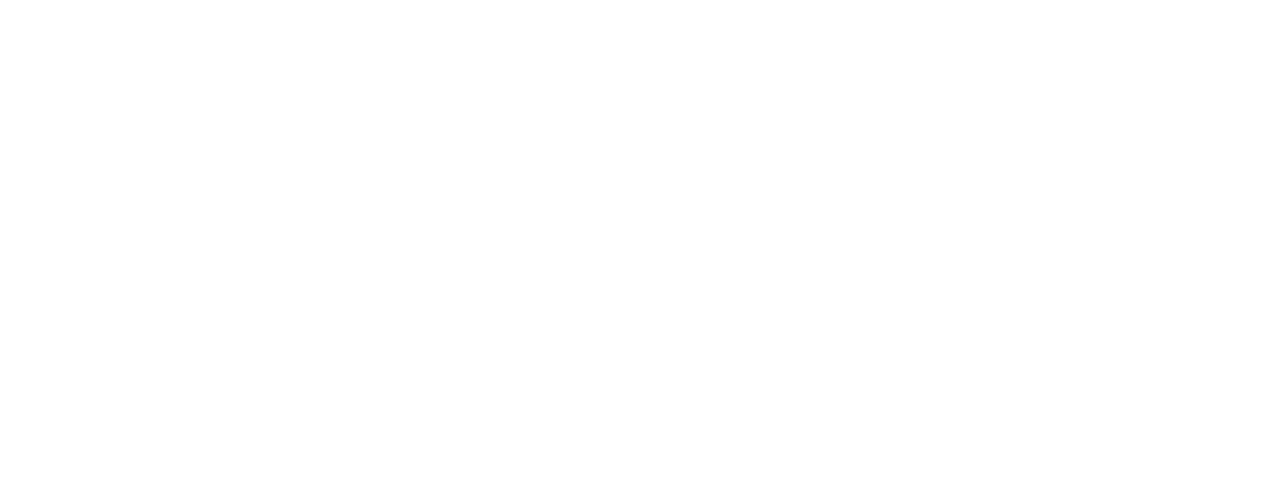
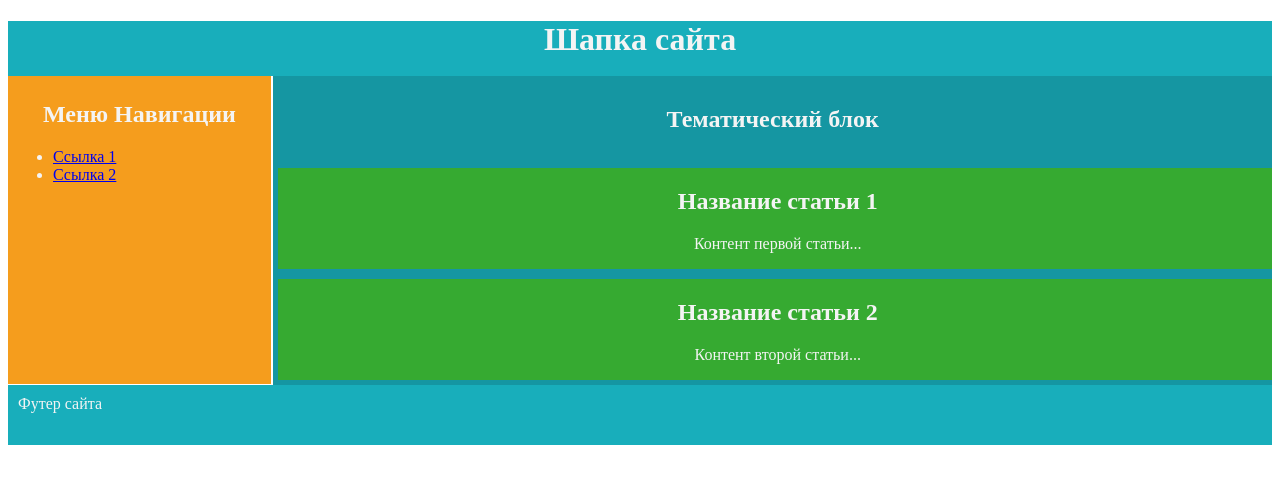
Before and after one commit to Artur-Kli/Task_6, a plain HTML site: page index.html in a window 1280 px wide. Drawn offline with Linux system fonts and the light colour scheme.

Commit message:
semantic_html5

```diff
--- /dev/null
+++ b/css/style.css
@@ -0,0 +1,107 @@
+/* body {
+  background: #f2f2f3;
+  color: #000000;
+  font-family: Arial;
+  font-size: 12px;
+}
+
+#container {
+  background: #FFFFFF;
+  margin: 30px auto;
+  width: 1300px;
+  height: 1000px;
+}
+
+#header {
+  background: #838283;
+  width: 1300px;
+  height: 200px;
+}
+
+#navigation {
+  background: #a2a2a2;
+  width: 1300px;
+  height: 20px;
+}
+
+#menu {
+  background: #333333;
+  float: left;
+  width: 280px;
+  height: 600px;
+}
+
+#content {
+  background: #d2d0d2;
+  float: right;
+  width: 1020px;
+  height: 600px;
+}
+
+#clear {
+  clear: both;
+}
+
+#footer {
+  background: #838283;
+  height: 180px;
+  width: 1300px;
+} */
+
+body {
+  color: #F4F4F4;
+}
+
+header {
+  text-align: center;
+  height: 55px;
+  background: #18AEBB;
+}
+
+nav {
+  float: left;
+  padding: 5px;
+  height: 298px;
+  width: 20%;
+  background: #F59D1D;
+}
+
+nav h2 {
+  text-align: center;
+}
+
+section {
+  float: right;
+  width: 79%;
+  background: #1596A2;
+}
+
+section h1 {
+  padding: 10px;
+  text-align: center;
+}
+
+article {
+  float: left;
+  width: 99%;
+  margin: 5px;
+  padding-left: 5px;
+  text-align: center;
+  background: #36AA31;
+}
+
+article h2 {
+  text-align: center;
+}
+
+footer {
+  clear: both;
+  height: 40px;
+  padding: 10px;
+  background: #18AEBB;
+}
+
+footer p {
+  font-size: 14px;
+  text-align: center;
+}
--- a/index.html
+++ b/index.html
@@ -1,3 +1,25 @@
+<!-- <!DOCTYPE html>
+<html lang="en">
+<head>
+  <meta charset="UTF-8">
+  <meta http-equiv="X-UA-Compatible" content="IE=edge">
+  <meta name="viewport" content="width=device-width, initial-scale=1.0">
+  <title>Document</title>
+  <link rel="stylesheet" href="css/style.css">
+</head>
+<body>
+  <div id="container">
+    <div id="header">Шапка сайта</div>
+    <div id="navigation">Блок навигации</div>
+    <div id="menu">Боковое меню</div>
+    <div id="content">Контент</div>
+    <div id="clear"></div>
+    <div id="footer">Футер сайта</div>
+  </div>
+</body>
+</html> -->
+
+
 <!DOCTYPE html>
 <html lang="en">
 <head>
@@ -5,8 +27,37 @@
   <meta http-equiv="X-UA-Compatible" content="IE=edge">
   <meta name="viewport" content="width=device-width, initial-scale=1.0">
   <title>Document</title>
+  <link rel="stylesheet" href="css/style.css">
 </head>
 <body>
 
+  <header>
+    <h1>Шапка сайта</h1>
+  </header>
+
+  <nav>
+    <h2>Меню Навигации</h2>
+    <ul>
+      <li><a href="#">Ссылка 1</a></li>
+      <li><a href="#">Ссылка 2</a></li>
+    </ul>
+  </nav>
+
+  <section>
+    <h1>Тематический блок</h1>
+    <article>
+      <h2>Название статьи 1</h2>
+      <p>Контент первой статьи...</p>
+    </article>
+    <article>
+      <h2>Название статьи 2</h2>
+      <p>Контент второй статьи...</p>
+    </article>
+  </section>
+
+  <footer>
+    Футер сайта
+  </footer>
+
 </body>
 </html>
```
